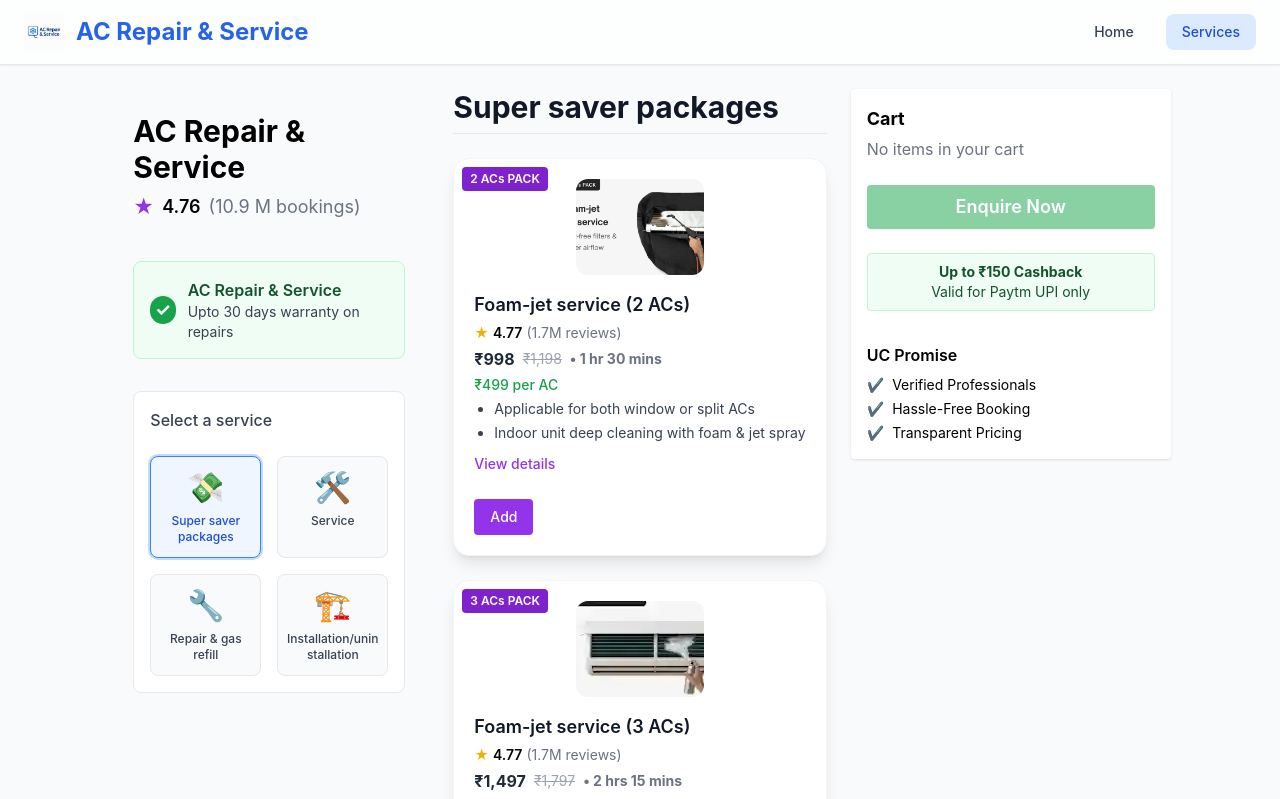
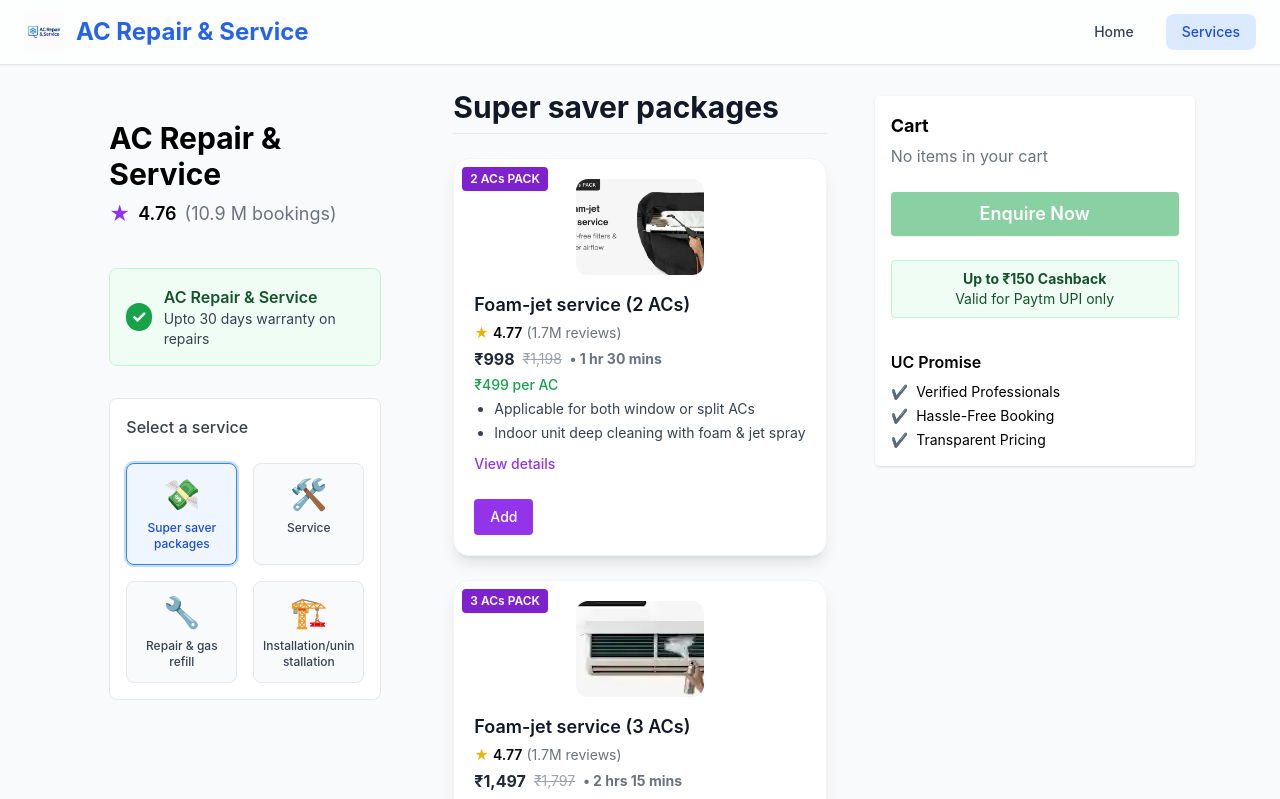
Before and after one commit to nitish35472/demoProject, a React (Create React App) app: page /services in a window 1280 px wide. Shown: the top 799 px of the page. Built offline with nearby package versions, Linux system fonts and the light colour scheme; the HTML template or start-up script is replaced by a standard one.

Commit message:
fix  side cart issues

```diff
--- a/src/ServicesPage.js
+++ b/src/ServicesPage.js
@@ -263,8 +263,10 @@ function ServicesPage() {
                 <span className="text-xl">🛒</span>
             </button>
             {/* Sidebar (hidden on mobile, modal on mobile) */}
-            <div className="hidden md:block">
-                <Sidebar selected={selectedSidebarIdx} onSelect={handleSidebarSelect} />
+            <div className="hidden md:block md:w-[320px] md:mr-6">
+                <div className="sticky top-24">
+                    <Sidebar selected={selectedSidebarIdx} onSelect={handleSidebarSelect} />
+                </div>
             </div>
             {sidebarOpen && (
                 <div className="fixed inset-0 z-50 bg-black/40 flex md:hidden" onClick={() => setSidebarOpen(false)}>
@@ -328,12 +330,14 @@ function ServicesPage() {
                 ))}
             </div>
             {/* CartSidebar (hidden on mobile, modal on mobile) */}
-            <div className="hidden md:block">
-                <CartSidebarInternal cart={cart} onAdd={handleAdd} onViewCart={handleViewCart} />
+            <div className="hidden md:block md:w-[320px] md:ml-6">
+                <div className="sticky top-24">
+                    <CartSidebarInternal cart={cart} onAdd={handleAdd} onViewCart={handleViewCart} />
+                </div>
             </div>
             {cartOpen && (
                 <div className="fixed inset-0 z-50 bg-black/40 flex md:hidden" onClick={() => setCartOpen(false)}>
-                    <div className="bg-white w-4/5 max-w-xs h-full shadow-lg p-2 ml-auto" onClick={e => e.stopPropagation()}>
+                    <div className="bg-white w-4/5 max-w-xs h-full shadow-lg p-2 ml-auto max-h-screen overflow-y-auto" onClick={e => e.stopPropagation()}>
                         <button className="mb-4 text-gray-500" onClick={() => setCartOpen(false)}>&larr; Close</button>
                         <CartSidebarInternal cart={cart} onAdd={handleAdd} onViewCart={handleViewCart} />
                     </div>
```
